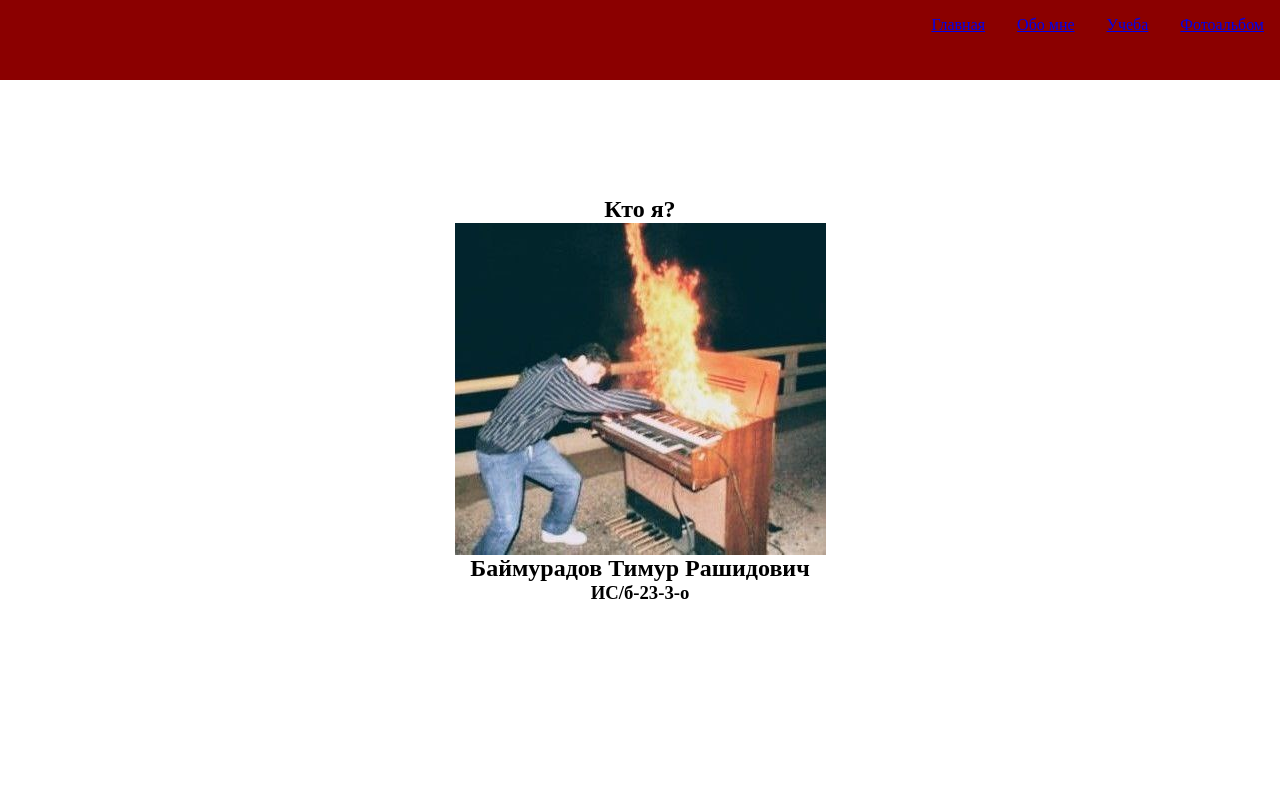
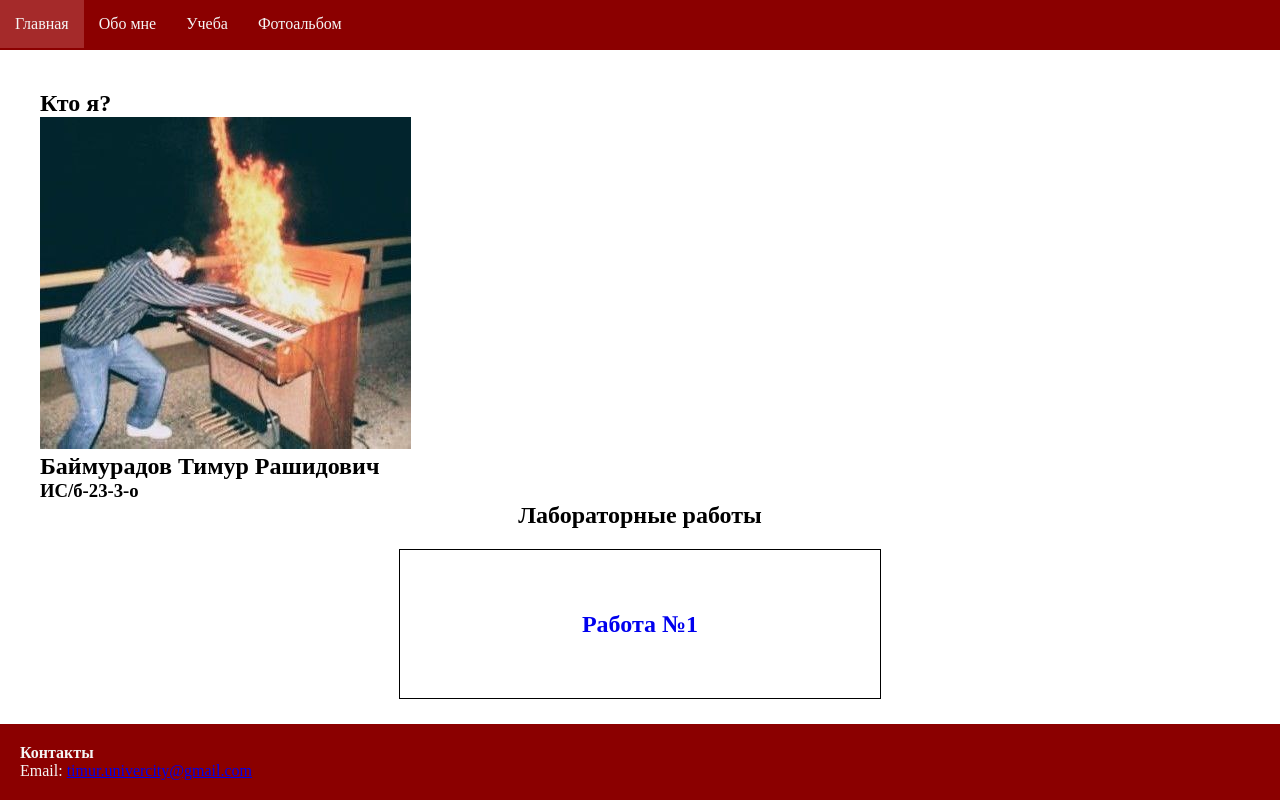
Before and after one commit to Timur1232/web-labs, a PHP site: page / in a window 1280 px wide. Run offline with PHP 8.4, Linux system fonts and the light colour scheme.

Commit message:
main page layout

```diff
--- a/lab-01/index.html
+++ b/lab-01/index.html
@@ -1,16 +1,18 @@
 <!DOCTYPE html>
 
-<html>
+<html lang="ru-RU">
 
 <head>
     <title>My site</title>
     <meta charset="UTF-8">
-    <link rel=stylesheet type="text/css" href="style.css" />
+    <meta name="viewport" content="width=device-width, initial-scale=1.0">
+    <link rel=stylesheet type="text/css" href="style.css">
 </head>
 
 <body>
+    <div class="flex-container">
         <header>
-        <nav class="nav-bar">
+            <nav class="top-nav-bar">
                 <ul>
                     <li><a class="nav-link" href="index.html">Главная</a></li>
                     <li><a class="nav-link" href="about_me.html">Обо мне</a></li>
@@ -21,17 +23,42 @@
         </header>
 
         <main>
-        <section class="section-me">
+            <article class="article-me">
                 <h1>Кто я?</h1>
-            <img src="placeholder.jpg" alt="...">
+                <img src="placeholder.jpg" alt="Ну хз, что сказать..." title="Тут должен быть я!">
                 <h1>Баймурадов Тимур Рашидович</h1>
                 <h3>ИС/б-23-3-о</h3>
+            </article>
+            <section class="labs-carousel">
+                <h1>Лабораторные работы</h1>
+                <ul>
+                    <li>
+                        <h2><a href="labs-info/lab1.htm">Работа №1</a></h2>
+                    </li>
+                    <li>
+                        <h2>Работа №2</h2>
+                    </li>
+                    <li>
+                        <h2>Работа №3</h2>
+                    </li>
+                    <li>
+                        <h2>Работа №4</h2>
+                    </li>
+                    <li>
+                        <h2>Работа №5</h2>
+                    </li>
+                    <li>
+                        <h2>Работа №6</h2>
+                    </li>
+                </ul>
             </section>
         </main>
 
         <footer>
-
+            <h4>Контакты</h4>
+            <p>Email: <a href="mailto:timur.univercity@gmail.com">timur.univercity@gmail.com</a></p>
         </footer>
+    </div>
 </body>
 
 </html>
--- a/lab-01/style.css
+++ b/lab-01/style.css
@@ -3,32 +3,178 @@
     padding: 0;
 }
 
-.nav-bar {
-    position: fixed;
-    top: 0;
-    z-index: 1;
+body {
+    padding: 0;
+    margin: 0;
+}
+
+.flex-container {
+    display: flex;
+    flex-flow: row wrap;
+}
+
+header,
+main,
+footer {
     width: 100%;
-    height: 80px;
+}
+
+header ul {
+    padding: 0;
+    margin: 0;
+}
+
+.top-nav-bar {
+    width: 100%;
+    height: 50px;
     background-color: darkred;
 }
 
-.nav-bar ul {
-    height: 80px;
-    display: flex;
-    flex-direction: row;
-    justify-content: flex-end;
+.top-nav-bar ul {
+    list-style-type: none;
+    overflow: hidden;
 }
 
-.nav-bar li {
-    display: inline;
-    height: 80px;
-    padding: 1em 1em;
+.top-nav-bar li {
+    float: left;
 }
 
-.section-me {
-    height: 100vh;
+.top-nav-bar li a {
+    position: relative;
+    height: 100%;
     display: flex;
-    flex-direction: column;
     align-items: center;
+    color: whitesmoke;
+    padding: 15px;
+    text-decoration: none;
+}
+
+.top-nav-bar li a:hover {
+    background-color: brown;
+}
+
+/*=================================================================================*/
+
+main {
+    margin: 20px;
+    padding: 20px;
+}
+
+.article-me {
+    order: 1;
+}
+
+/*=================================================================================*/
+
+/* https://developer.mozilla.org/en-US/docs/Web/CSS/CSS_overflow/CSS_carousels */
+
+.labs-carousel {
+    order: 2;
+    width: 100%;
+    display: flex;
+    flex-flow: row wrap;
     justify-content: center;
+    text-align: center;
 }
+
+.labs-carousel h1 {
+    width: 100%;
+}
+
+.labs-carousel h2 a {
+    display: block;
+    width: 100%;
+    text-decoration: none;
+}
+
+.labs-carousel ul {
+    height: 150px;
+    width: 40%;
+    padding: 20px;
+    display: flex;
+    gap: 4vw;
+    overflow-x: scroll;
+    scroll-snap-type: x mandatory;
+    anchor-name: --my-carousel;
+    scroll-marker-group: after;
+}
+
+.labs-carousel ul li {
+    list-style-type: none;
+    border: 1px solid black;
+    flex: 0 0 100%;
+    scroll-snap-align: center;
+    text-align: center;
+    align-content: center;
+}
+
+.labs-carousel ul::scroll-button(*) {
+    border: 0;
+    font-size: 2rem;
+    background: none;
+    color: black;
+    opacity: 0.7;
+    cursor: pointer;
+    position: absolute;
+    position-anchor: --my-carousel;
+}
+
+.labs-carousel ul::scroll-button(*):hover,
+.labs-carousel ul::scroll-button(*):focus {
+    opacity: 1;
+}
+
+.labs-carousel ul::scroll-button(*):active {
+    translate: 1px 1px;
+}
+
+.labs-carousel ul::scroll-button(*):disabled {
+    opacity: 0.2;
+    cursor: unset;
+}
+
+.labs-carousel ul::scroll-button(left) {
+    content: "◄";
+    right: calc(anchor(left) - 70px);
+    bottom: calc(anchor(top));
+}
+
+.labs-carousel ul::scroll-button(right) {
+    content: "►";
+    left: calc(anchor(right) - 70px);
+    bottom: calc(anchor(top));
+}
+
+.labs-carousel ul::scroll-marker-group {
+    position: absolute;
+    position-anchor: --my-carousel;
+    top: calc(anchor(bottom) - 70px);
+    justify-self: anchor-center;
+
+    display: flex;
+    justify-content: center;
+    gap: 20px;
+}
+
+.labs-carousel ul li::scroll-marker {
+    content: "";
+    width: 16px;
+    height: 16px;
+    background-color: transparent;
+    border: 2px solid black;
+    border-radius: 50%;
+}
+
+.labs-carousel ul li::scroll-marker:target-current {
+    background-color: black;
+}
+
+/*=================================================================================*/
+
+footer {
+    position: fixed;
+    bottom: 0;
+    padding: 20px;
+    background-color: darkred;
+    color: whitesmoke;
+}
```
Lines whose indentation alone changed are shown as unchanged.
